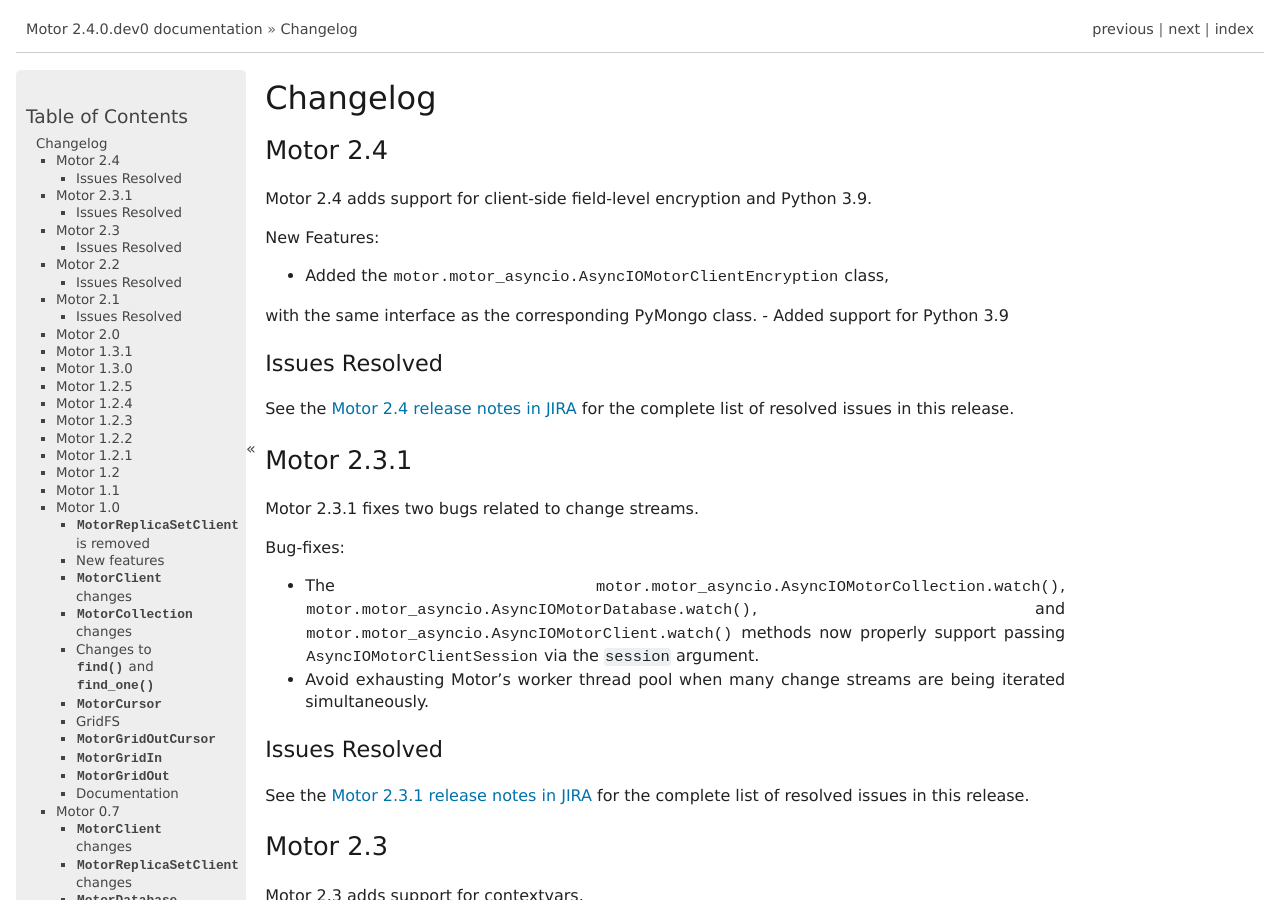
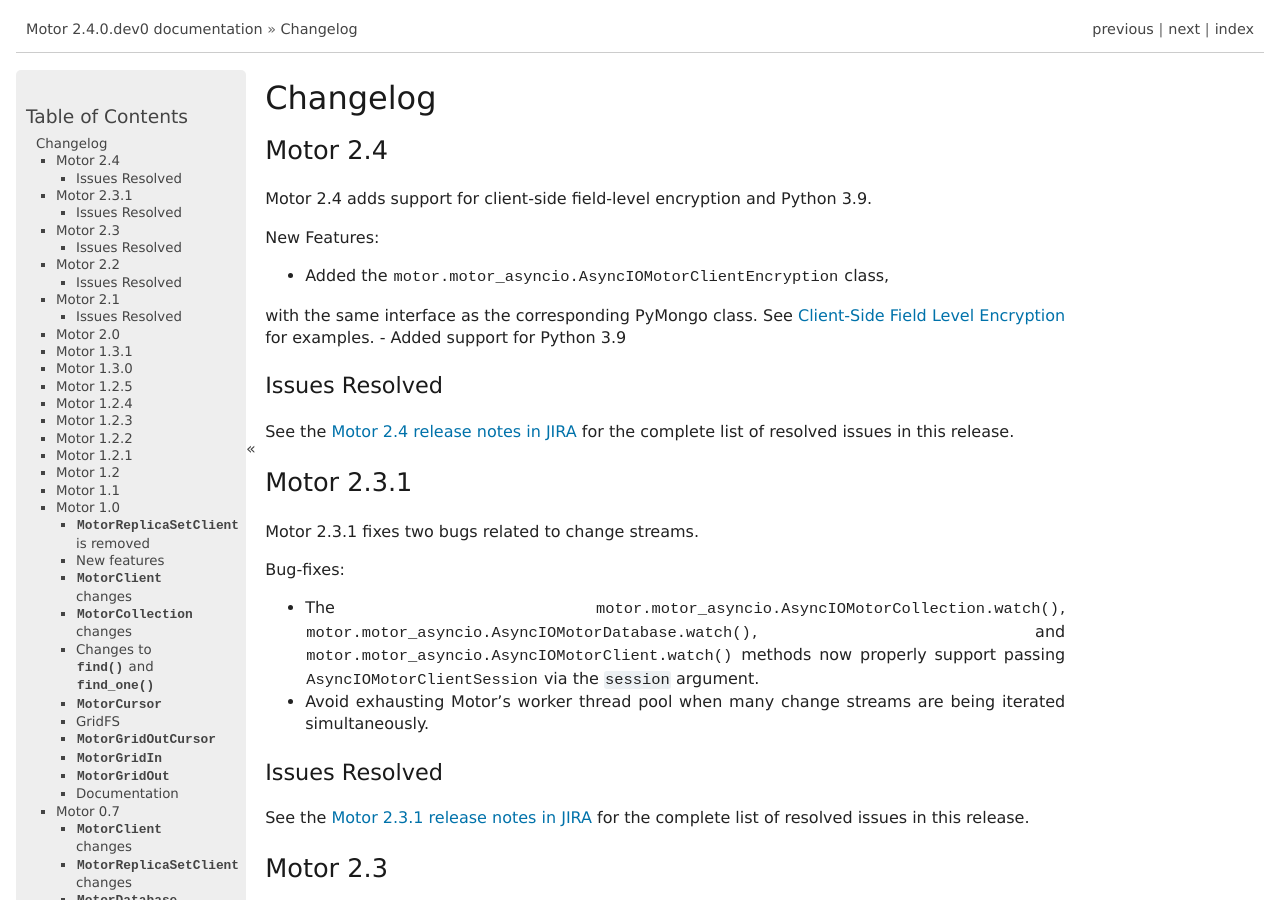
Before and after one commit to mongodb/motor, a Sphinx documentation site: the page built from doc/changelog.rst, in a window 1280 px wide and 900 px high. Built offline with Sphinx 7.4.7, drawn with Linux system fonts in a browser that asks for light colours; pages that are not in the unit, such as notebooks, are missing from menus; comment, search, counter and statistics services are not loaded; the version number is read from the project's files by our own code.

Commit message:
link csfle docs

```diff
--- a/doc/changelog.rst
+++ b/doc/changelog.rst
@@ -13,6 +13,7 @@
 
 - Added the :class:`motor.motor_asyncio.AsyncIOMotorClientEncryption` class,
 with the same interface as the corresponding PyMongo class.
+See :doc:`examples/encryption` for examples.
 - Added support for Python 3.9
 
 Issues Resolved
```
